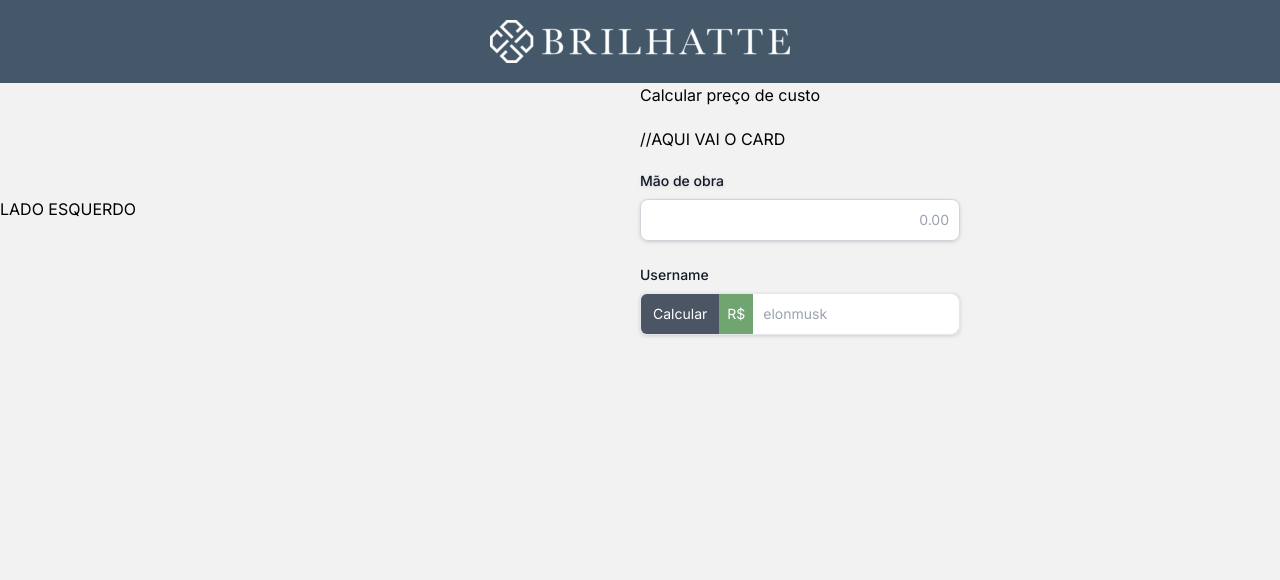
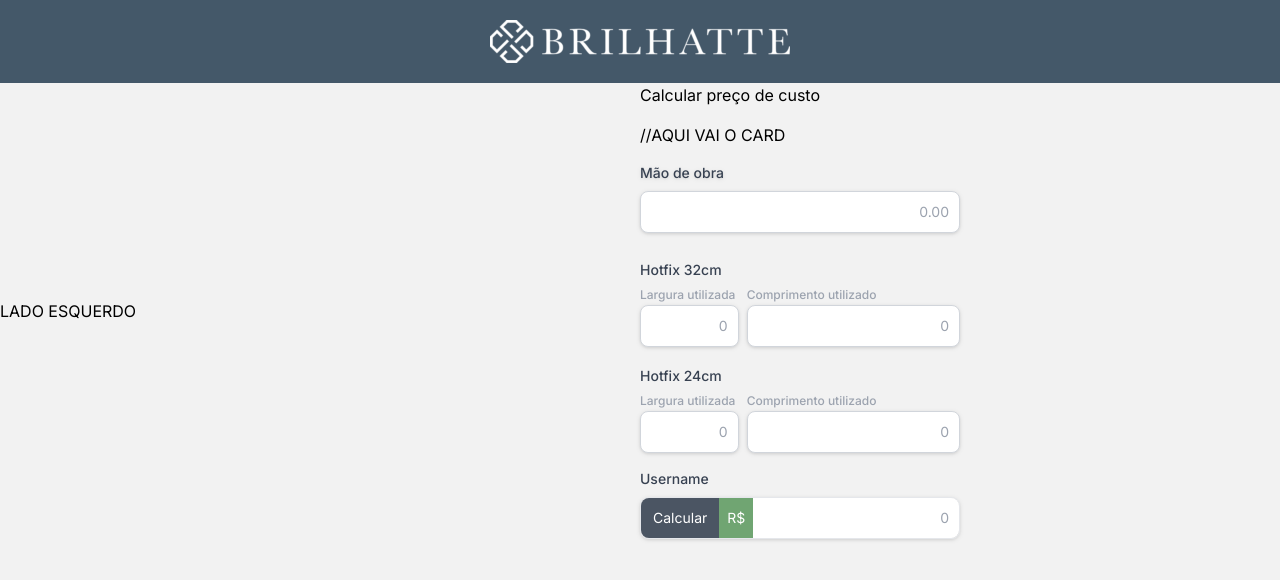
Before and after one commit to hub-2222/brilhatte-front, a Next.js app: page / in a window 1280 px wide. Shown: the top 580 px of the page. Built offline with nearby package versions, Linux system fonts and the light colour scheme.

Commit message:
Inputs e botão

```diff
--- a/app/components/calculo/Calculo.jsx
+++ /dev/null
@@ -1,36 +0,0 @@
-import Input from "@/app/components/input/Input";
-
-export default function Calculo() {
-
-    return (
-        <div className="flex-auto flex-col space-y-5 justify-center items-center">
-            <div>
-                <h1>Calcular preço de custo</h1>
-            </div>
-            <div>
-                //AQUI VAI O CARD
-            </div>
-            <div className="basis-4/12 grow-1">
-                <Input label="Mão de obra" placeholder="0.00"></Input>
-            </div>
-            <div className="basis-1/2 grow-0">
-                <div className="w-1/2">
-                    <label htmlFor="website-admin"
-                           className="block mb-2 text-sm font-medium text-gray-900">Username</label>
-                    <div className="flex border rounded drop-shadow">
-                        <span className="inline-flex items-center px-3 text-sm rounded-s-md bg-gray-600 text-white">
-                            Calcular
-                        </span>
-                        <span className="inline-flex items-center px-2 text-sm bg-pastelgreen text-white">
-                            R$
-                        </span>
-                        <input type="text"
-                               id="website-admin"
-                               className="rounded-none rounded-e-lg text-gray-900 block min-w-0 w-full text-sm p-2.5"
-                               placeholder="elonmusk"/>
-                    </div>
-                </div>
-            </div>
-        </div>
-    );
-}
--- a/app/components/input/Input.jsx
+++ b/app/components/input/Input.jsx
@@ -1,11 +1,11 @@
 export default function Input(props) {
     return (
         <div className="mb-6 drop-shadow">
-            <label htmlFor="default-input" className="block mb-2 text-sm font-medium text-gray-900">{props.label}</label>
+            <label htmlFor="default-input" className="block mb-2 text-sm font-medium text-gray-700">{props.label}</label>
             <input type="text"
                    id="default-input"
                    placeholder={props.placeholder}
-                   className="placeholder:text-gray-400 placeholder:text-right w-1/2 border border-gray-300 text-gray-900 text-sm rounded-lg block p-2.5"/>
+                   className="placeholder:text-gray-400 placeholder:text-right w-1/2 border border-gray-300 text-gray-900 text-sm rounded-lg block p-2.5 focus:outline-none focus:ring-1"/>
         </div>
     )
 }
--- a/app/page.tsx
+++ b/app/page.tsx
@@ -2,7 +2,7 @@
 import Image from "next/image";
 import styles from '@/app/home.module.css';
 import clsx from 'clsx';
-import Calculo from "@/app/components/calculo/Calculo";
+import Calculo from "@/app/pages/calculo/Calculo";
 import Navbar from "@/app/components/navbar/Navbar";
 
 export default function Home() {
--- /dev/null
+++ b/app/pages/calculo/Calculo.jsx
@@ -0,0 +1,77 @@
+import Input from "/app/components/input/Input";
+
+export default function Calculo() {
+
+    return (
+        <div className="flex-auto flex-col space-y-4 justify-center items-center">
+            <div>
+                <h1>Calcular preço de custo</h1>
+            </div>
+            <div>
+                //AQUI VAI O CARD
+            </div>
+            <div className="basis-4/12 grow-1">
+                <Input label="Mão de obra" placeholder="0.00"></Input>
+            </div>
+            <div className="basis-4/12 grow-1">
+                <label className="mb-2 text-sm font-medium text-gray-700">Hotfix 32cm</label>
+                <div className="flex flex-row grow-0 w-full">
+                    <div className="w-1/6 pr-2">
+                        <label className="mb-2 text-xs font-medium text-gray-400">Largura utilizada</label>
+                        <input type="text"
+                               id="hotfix-32-l"
+                               className="rounded-lg border border-gray-300 drop-shadow text-right text-gray-900 min-w-0 w-full focus:outline-none focus:ring-1 text-sm p-2.5"
+                               placeholder="0"/>
+                    </div>
+                    <div className="w-2/6">
+                        <label className="mb-2 text-xs font-medium text-gray-400">Comprimento utilizado</label>
+                        <input type="text"
+                               id="hotfix-32-c"
+                               className="rounded-lg border border-gray-300 drop-shadow text-right text-gray-900 min-w-0 w-full focus:outline-none focus:ring-1 text-sm p-2.5"
+                               placeholder="0"/>
+                    </div>
+                </div>
+            </div>
+            <div className="basis-4/12 grow-1">
+                <label className="mb-2 text-sm font-medium text-gray-700">Hotfix 24cm</label>
+                <div className="flex flex-row grow-0 w-full">
+                    <div className="w-1/6 pr-2">
+                        <label className="mb-2 text-xs font-medium text-gray-400">Largura utilizada</label>
+                        <input type="text"
+                               id="hotfix-32-l"
+                               className="rounded-lg border border-gray-300 drop-shadow text-right text-gray-900 min-w-0 w-full focus:outline-none focus:ring-1 text-sm p-2.5"
+                               placeholder="0"/>
+                    </div>
+                    <div className="w-2/6">
+                        <label className="mb-2 text-xs font-medium text-gray-400">Comprimento utilizado</label>
+                        <input type="text"
+                               id="hotfix-32-c"
+                               className="rounded-lg border border-gray-300 drop-shadow text-right text-gray-900 min-w-0 w-full focus:outline-none focus:ring-1 text-sm p-2.5"
+                               placeholder="0"/>
+                    </div>
+                </div>
+            </div>
+            <div className="basis-4/12 grow-1">
+
+            </div>
+            <div className="basis-1/2 grow-0">
+                <div className="w-1/2">
+                    <label htmlFor="website-admin"
+                           className="block mb-2 text-sm font-medium text-gray-700">Username</label>
+                    <div className="flex border rounded-lg drop-shadow">
+                        <span className="inline-flex items-center px-3 text-sm rounded-s-lg bg-gray-600 text-white">
+                            Calcular
+                        </span>
+                        <span className="inline-flex items-center px-2 text-sm bg-pastelgreen text-white">
+                            R$
+                        </span>
+                        <input type="text"
+                               id="website-admin"
+                               className="rounded-e-lg text-right text-gray-900 block min-w-0 w-full focus:outline-none focus:ring-1 text-sm p-2.5"
+                               placeholder="0"/>
+                    </div>
+                </div>
+            </div>
+        </div>
+    );
+}
```
Also changed, not shown: app/pages/calculo/calculo.module.css (added).
